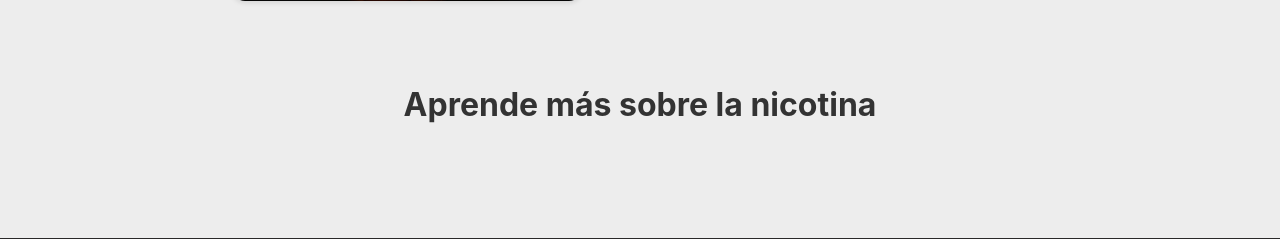
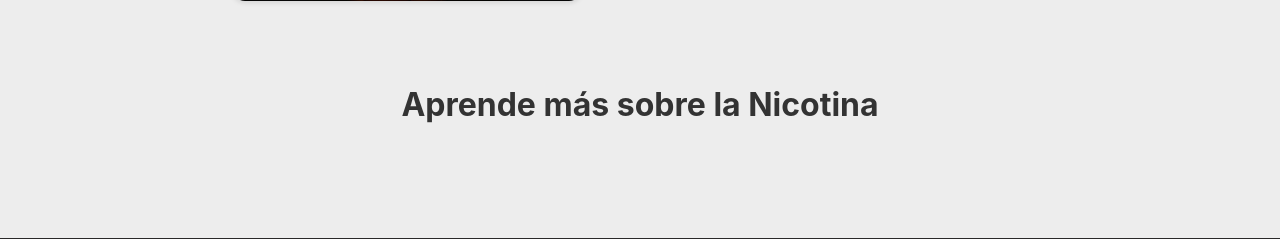
Before and after one commit to manuzielinski/paradigmas22, a PHP site: page / in a window 1280 px wide. Shown: the part 1136-1375 px from the top of the page. Run offline with PHP 8.4, Linux system fonts and the light colour scheme; data that the repository does not hold is empty.

Commit message:
changes2

```diff
--- a/index.php
+++ b/index.php
@@ -91,7 +91,7 @@ $productos = $stmt_productos->fetchAll(PDO::FETCH_ASSOC);
                 </p>
             </div>
         </div>
-        <h2 class="section-title">Aprende más sobre la nicotina</h2>
+        <h2 class="section-title">Aprende más sobre la Nicotina</h2>
         <div class="news-container">
     <?php foreach ($noticias as $noticia): ?>
         <div class="news-item">
```
